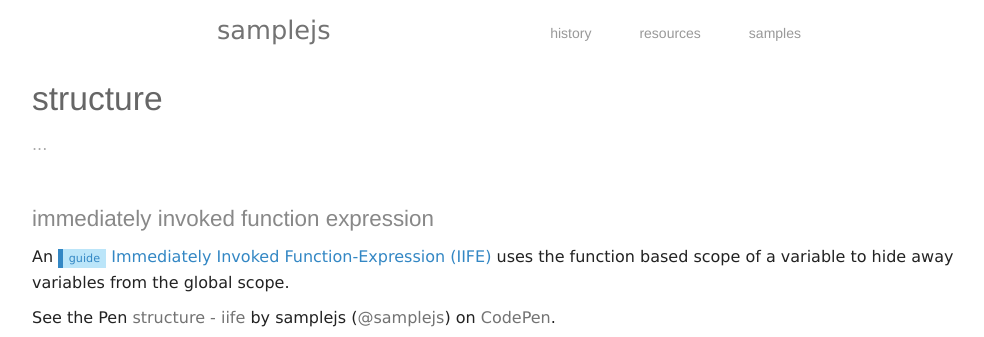
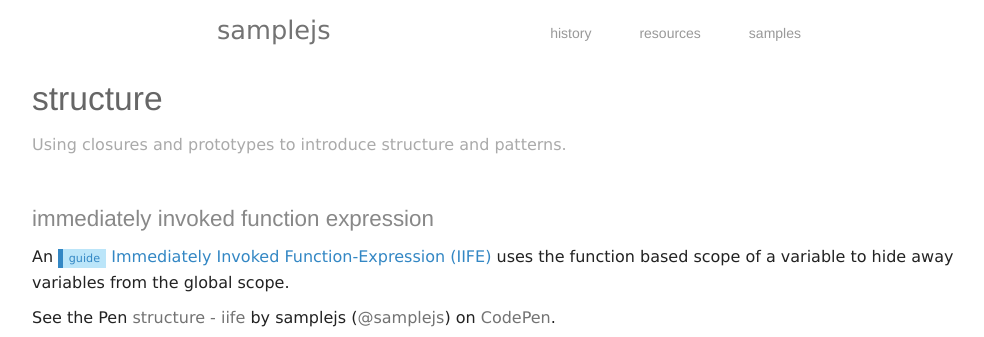
Before and after one commit to samplejs/samplejs.github.io, a Jekyll site: the page built from samples/_posts/2000-01-07-structure.md, in a window 1280 px wide and 900 px high, cut to the strip 0-337 px from the top of the window. Shown: the whole strip, without its empty margins (123-1107 px from the left). Built offline with Jekyll 4.4.1, drawn with Linux system fonts in a browser that asks for light colours; Markdown is read by kramdown in place of the engine named in the settings; a script that is not in the unit is left out.

Commit message:
Add description to structures page

```diff
--- a/samples/_posts/2000-01-07-structure.md
+++ b/samples/_posts/2000-01-07-structure.md
@@ -1,7 +1,7 @@
 ---
 layout: sample
 title: 'structure'
-description: '...'
+description: 'Using closures and prototypes to introduce structure and patterns.'
 resources: [
     immediately-invoked-function-expression,
     namespaces,
```
